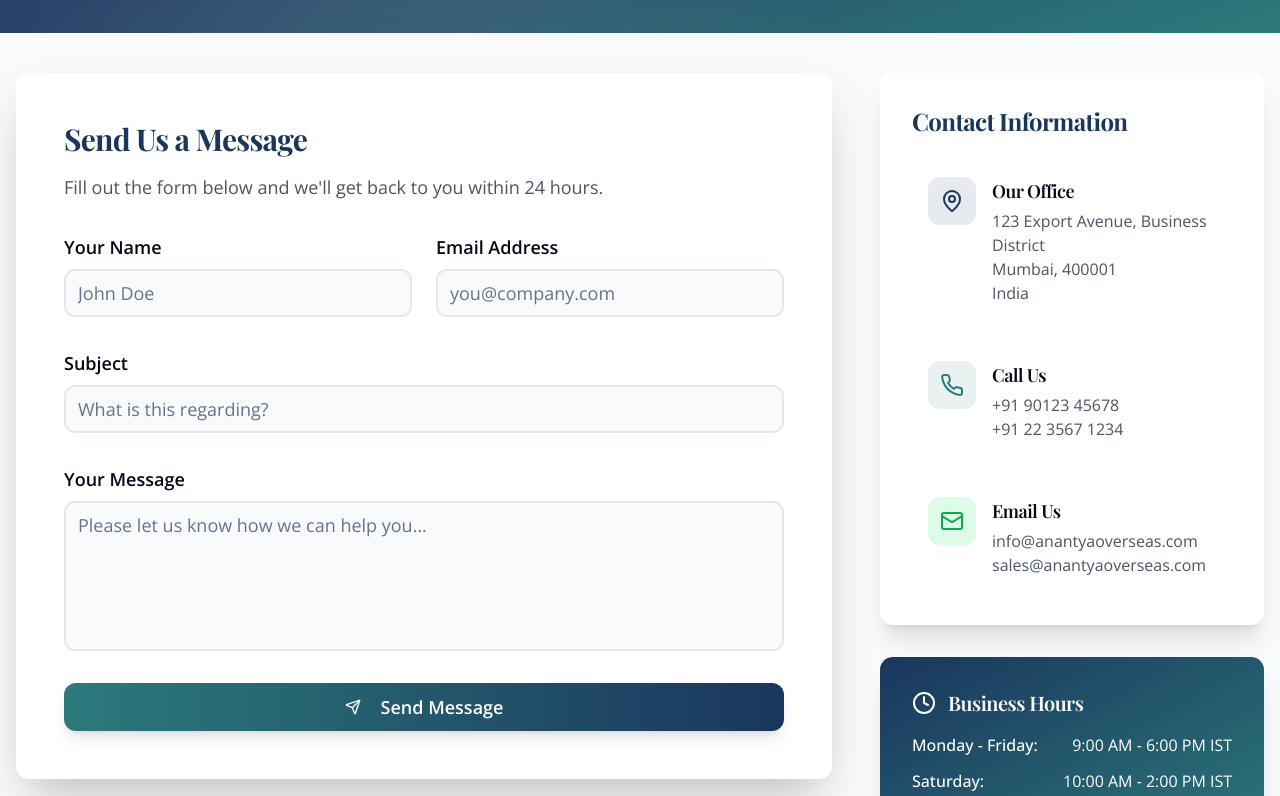
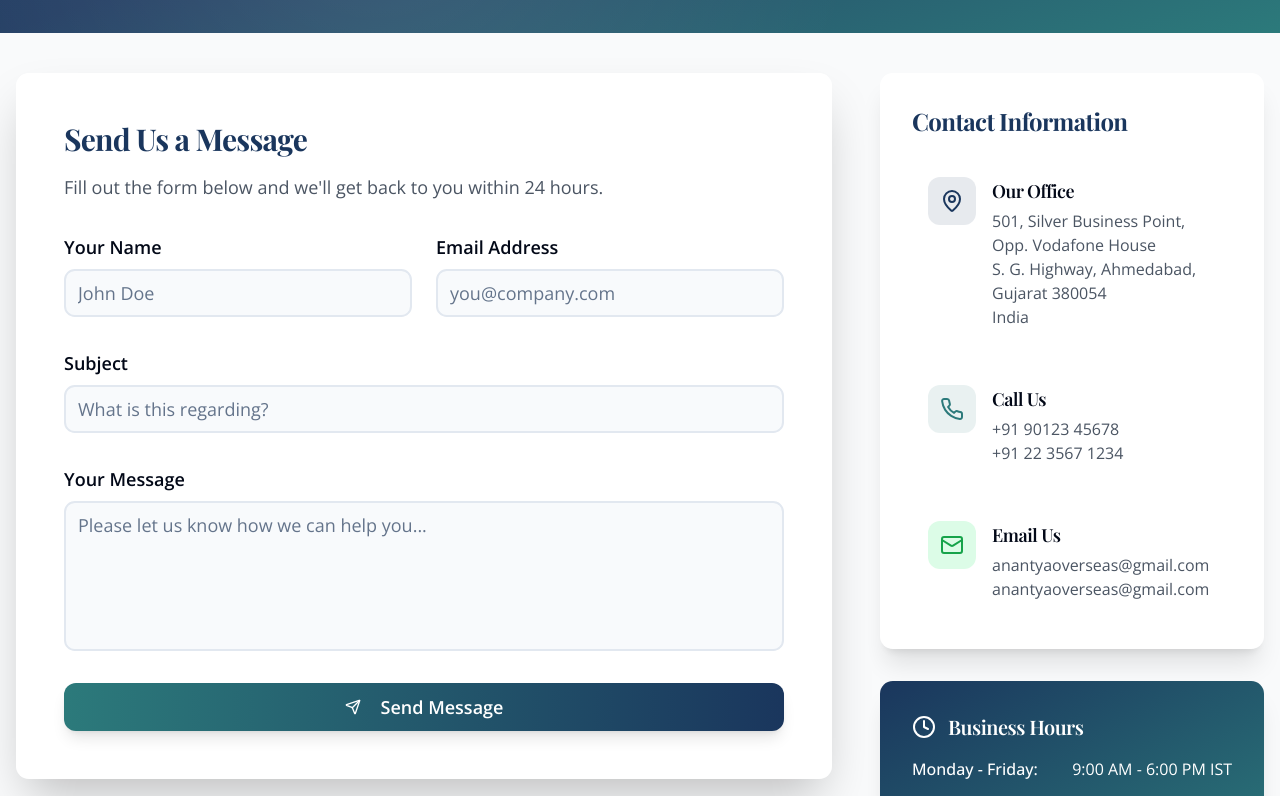
Before and after one commit to roshanyadav-2109/frontend-link-weaver, a React (Vite) app: page /contact in a window 1280 px wide. Shown: the part 407-1203 px from the top of the page. Built offline with nearby package versions, Linux system fonts and the light colour scheme.

Commit message:
Add contact info
Update contact information with Ahmedabad office and email.

```diff
--- a/src/pages/Contact.tsx
+++ b/src/pages/Contact.tsx
@@ -1,4 +1,3 @@
-
 import React from 'react';
 import { useForm } from 'react-hook-form';
 import { z } from 'zod';
@@ -189,7 +188,6 @@ const Contact = () => {
               <Card className="border-0 shadow-xl bg-white">
                 <CardContent className="p-8">
                   <h3 className="text-2xl font-bold text-brand-blue mb-6">Contact Information</h3>
-
                   <div className="space-y-6">
                     <div className="flex items-start space-x-4 group hover:bg-gray-50 p-4 rounded-xl transition-colors">
                       <div className="bg-brand-blue/10 p-3 rounded-xl group-hover:bg-brand-blue group-hover:text-white transition-colors">
@@ -198,8 +196,8 @@ const Contact = () => {
                       <div>
                         <h4 className="font-semibold text-lg mb-1">Our Office</h4>
                         <p className="text-gray-600">
-                          123 Export Avenue, Business District<br />
-                          Mumbai, 400001<br />
+                          501, Silver Business Point, Opp. Vodafone House<br />
+                          S. G. Highway, Ahmedabad, Gujarat 380054<br />
                           India
                         </p>
                       </div>
@@ -226,9 +224,9 @@ const Contact = () => {
                       <div>
                         <h4 className="font-semibold text-lg mb-1">Email Us</h4>
                         <p className="text-gray-600">
-                          <a href="mailto:info@anantyaoverseas.com" className="hover:text-brand-teal transition-colors">info@anantyaoverseas.com</a>
+                          <a href="mailto:anantyaoverseas@gmail.com" className="hover:text-brand-teal transition-colors">anantyaoverseas@gmail.com</a>
                           <br />
-                          <a href="mailto:sales@anantyaoverseas.com" className="hover:text-brand-teal transition-colors">sales@anantyaoverseas.com</a>
+                          <a href="mailto:anantyaoverseas@gmail.com" className="hover:text-brand-teal transition-colors">anantyaoverseas@gmail.com</a>
                         </p>
                       </div>
                     </div>
```
